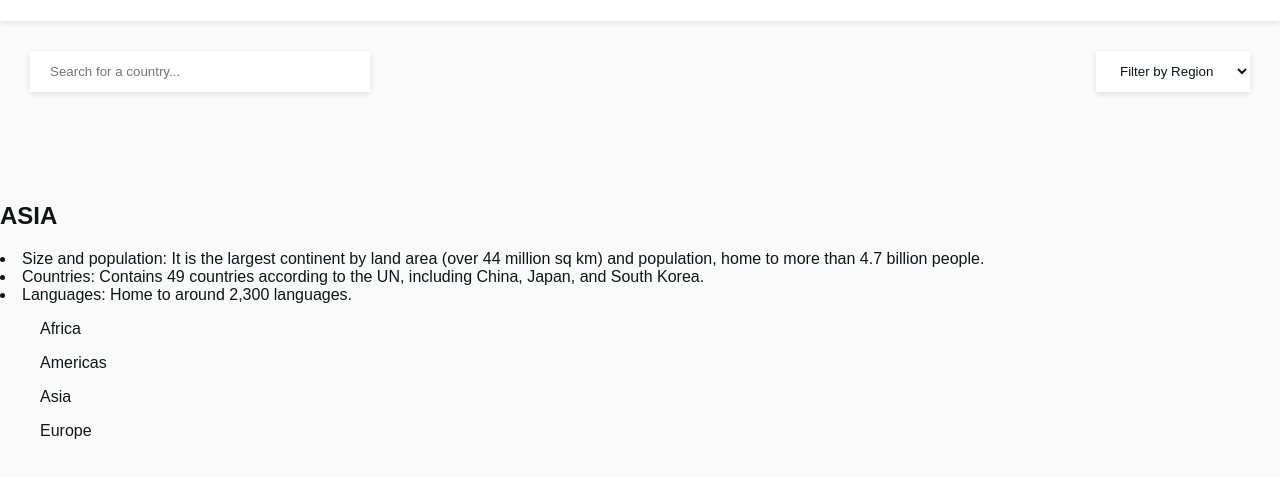
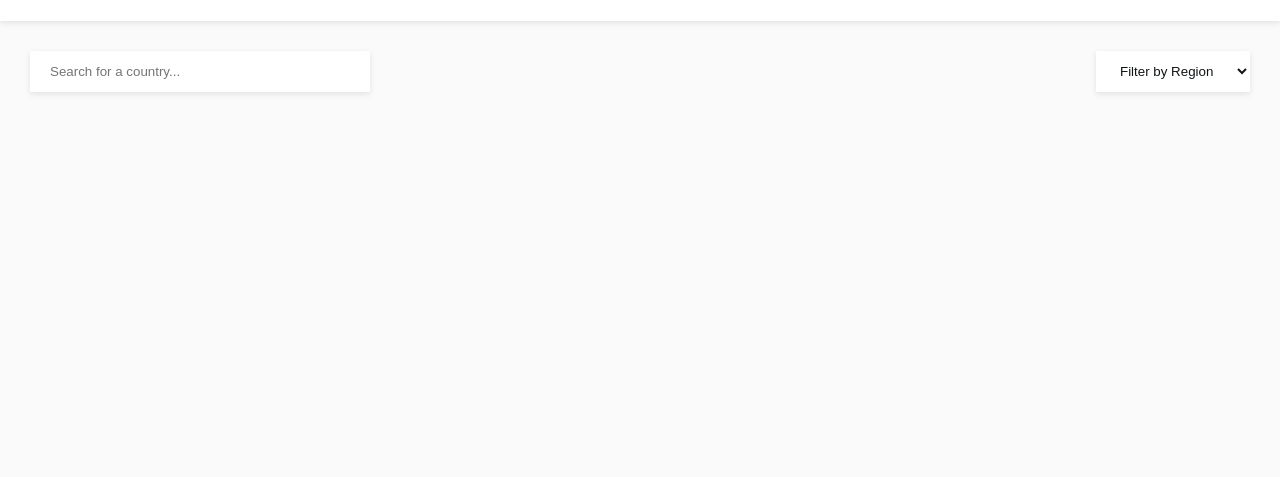
Before and after one commit to baileyjas4/API-countries, a plain HTML site: page rest-countries-api-with-color-theme-switcher-master/index.html in a window 1280 px wide. Shown: the part 99-576 px from the top of the page. Drawn offline with Linux system fonts and the light colour scheme; no server answers.

```diff
--- a/INDEX.HTML
+++ b/rest-countries-api-with-color-theme-switcher-master/index.html
@@ -32,17 +32,6 @@
   <main>
     <div class="countries-container"></div>
   </main>
-    <p>
-  <h2>ASIA</h2>
-    <li>Size and population: It is the largest continent by land area (over 44 million sq km) and population, home to more than 4.7 billion people.</li>
-    <li>Countries: Contains 49 countries according to the UN, including China, Japan, and South Korea.</li>
-    <li>Languages: Home to around 2,300 languages.</li>
-  </P>
-
-  <ul>Africa</ul>
-<ul>Americas</ul>
-<ul>Asia</ul>
-<ul>Europe</ul>
 
 </body>
 </html>
```
Also changed, not shown: rest-countries-api-with-color-theme-switcher-master/script.js (renamed from SCRIPT.JS), rest-countries-api-with-color-theme-switcher-master/style.css (renamed from STYLE.CSS).
